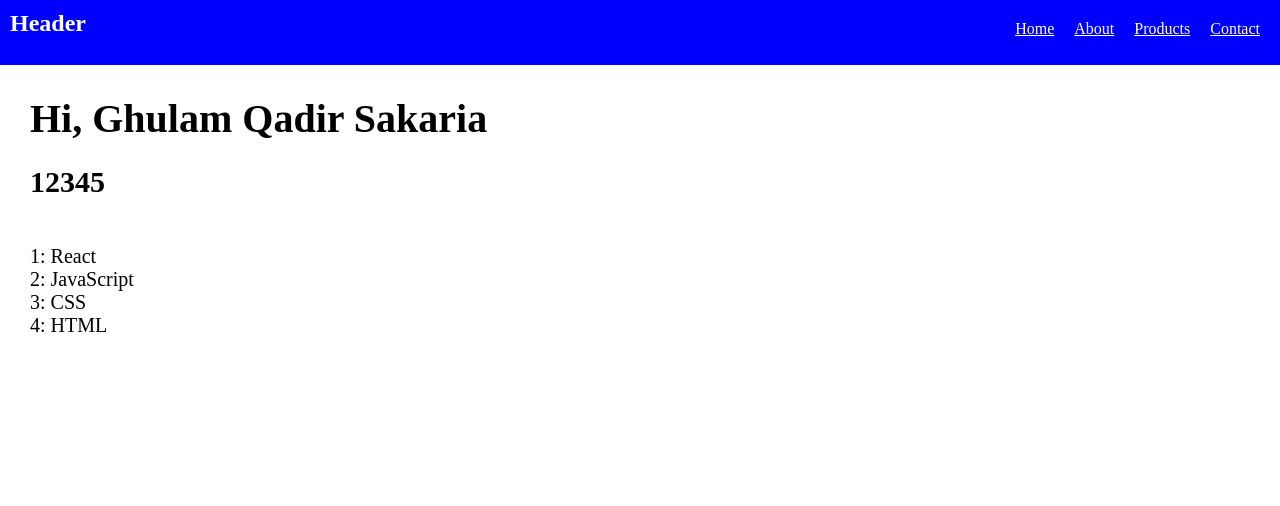
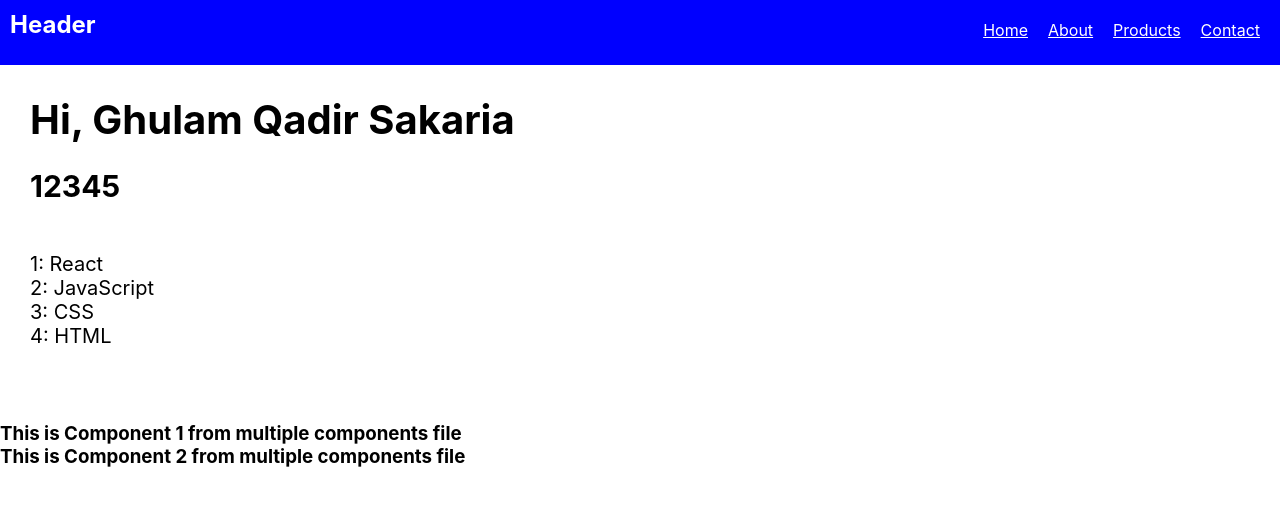
Before and after one commit to GhulamQadir/React-practise, a React (Create React App) app: page / in a window 1280 px wide. Shown: the top 506 px of the page. Built offline with nearby package versions, Linux system fonts and the light colour scheme.

Commit message:
made multiple components in file

```diff
--- a/src/App.js
+++ b/src/App.js
@@ -1,6 +1,7 @@
 import React, { Component } from 'react';
 import Header from './Components/Navbar/navbar';
 import MainComponent from './Components/MainComponent/main-component';
+import { Comp1, Comp2 } from './Components/multiple_components/multiple-components'
 
 class App extends Component {
   render() {
@@ -14,6 +15,12 @@ class App extends Component {
         {/* Rendering Main-Component from external file */}
         <MainComponent />
 
+        <br />
+        <br />
+
+        {/* Made multiple components in one file */}
+        <Comp1 />
+        <Comp2 />
       </div>
     )
   }
--- /dev/null
+++ b/src/Components/multiple_components/multiple-components.js
@@ -0,0 +1,30 @@
+import React, { Component } from "react";
+
+
+
+
+class Comp1 extends Component {
+    render() {
+        return (
+            <div>
+                <h3>This is Component 1 from multiple components file</h3>
+            </div>
+        )
+    }
+}
+
+
+
+class Comp2 extends Component {
+    render() {
+        return (
+            <div>
+                <h3>This is Component 2 from multiple components file</h3>
+            </div>
+        )
+    }
+}
+
+
+
+export { Comp1, Comp2 };
--- a/src/index.css
+++ b/src/index.css
@@ -2,3 +2,16 @@
   margin: 0;
   padding: 0;
 }
+
+body {
+  font-family: -apple-system, BlinkMacSystemFont, 'Segoe UI', 'Roboto', 'Oxygen',
+    'Ubuntu', 'Cantarell', 'Fira Sans', 'Droid Sans', 'Helvetica Neue',
+    sans-serif;
+  -webkit-font-smoothing: antialiased;
+  -moz-osx-font-smoothing: grayscale;
+}
+
+code {
+  font-family: source-code-pro, Menlo, Monaco, Consolas, 'Courier New',
+    monospace;
+}
```
Also changed, not shown: src/Components/multiple_components/multiple-components.css (added).
